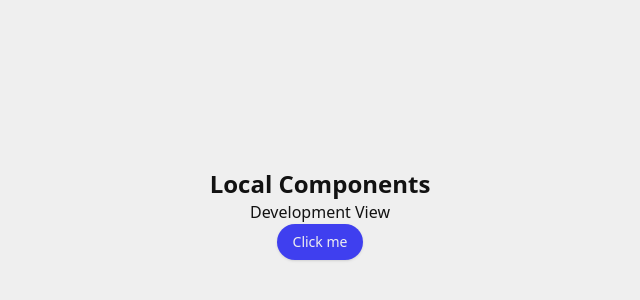
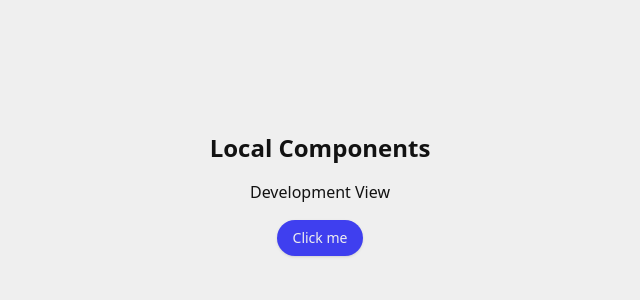
Before and after one commit to dpaez/local-components, a React (Vite) app: page / in a window 1280 px wide. Shown: the part 186-486 px from the top of the page, without its empty margins (320-960 px from the left). Built offline with nearby package versions, Linux system fonts and the light colour scheme.

Commit message:
chore: Update App.tsx to use Layout component for testing

```diff
--- a/src/App.tsx
+++ b/src/App.tsx
@@ -1,16 +1,19 @@
 import { Button } from "./components/button/button";
 import "./index.css";
+import { Layout } from "./components/layout/layout";
 
 
 export function App() {
   return (
-    <div className="container mx-auto p-8 text-center relative z-10">
-      <h1 className="text-2xl font-bold">Local Components</h1>
-      <p>Development View</p>
-      <div className="flex justify-center gap-4">
-        <Button className="rounded-full">Click me</Button>
+    <Layout maxWidth="lg" padding="none" centered={true} defaultTheme="light" storageKey="local-components-theme">
+      <div className="flex flex-col items-center justify-center mx-auto gap-4  text-center relative z-10 h-screen">
+        <h1 className="text-2xl font-bold -mt-10">Local Components</h1>
+        <p>Development View</p>
+        <div className="flex justify-center gap-4">
+          <Button className="rounded-full">Click me</Button>
+        </div>
       </div>
-    </div>
+    </Layout>
   );
 }
 
```
